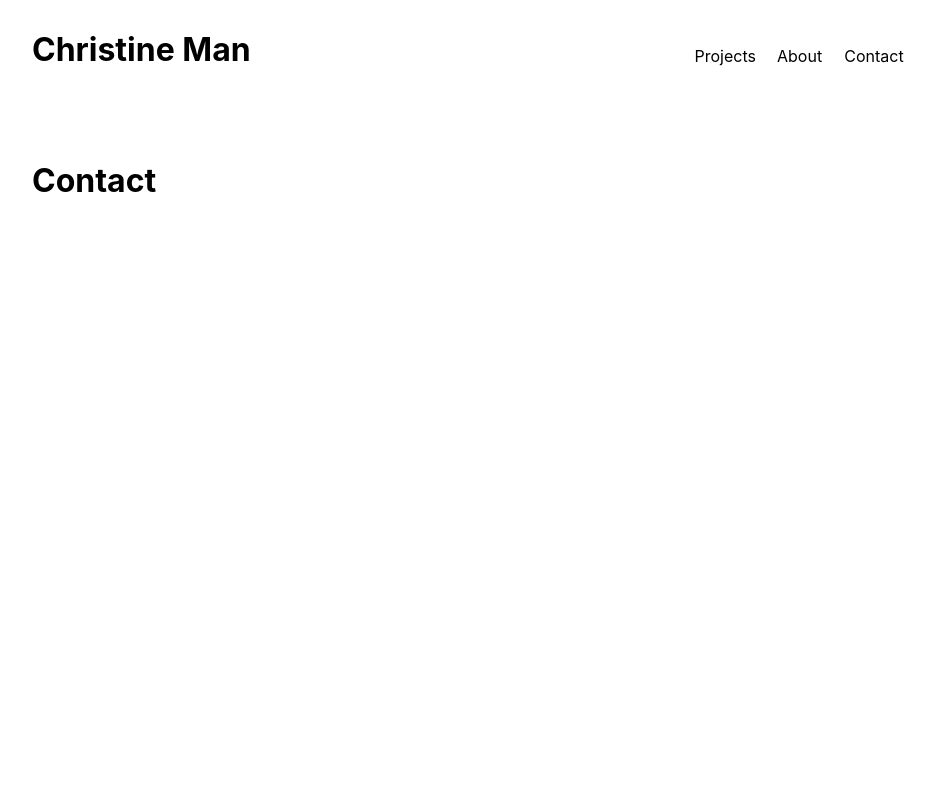
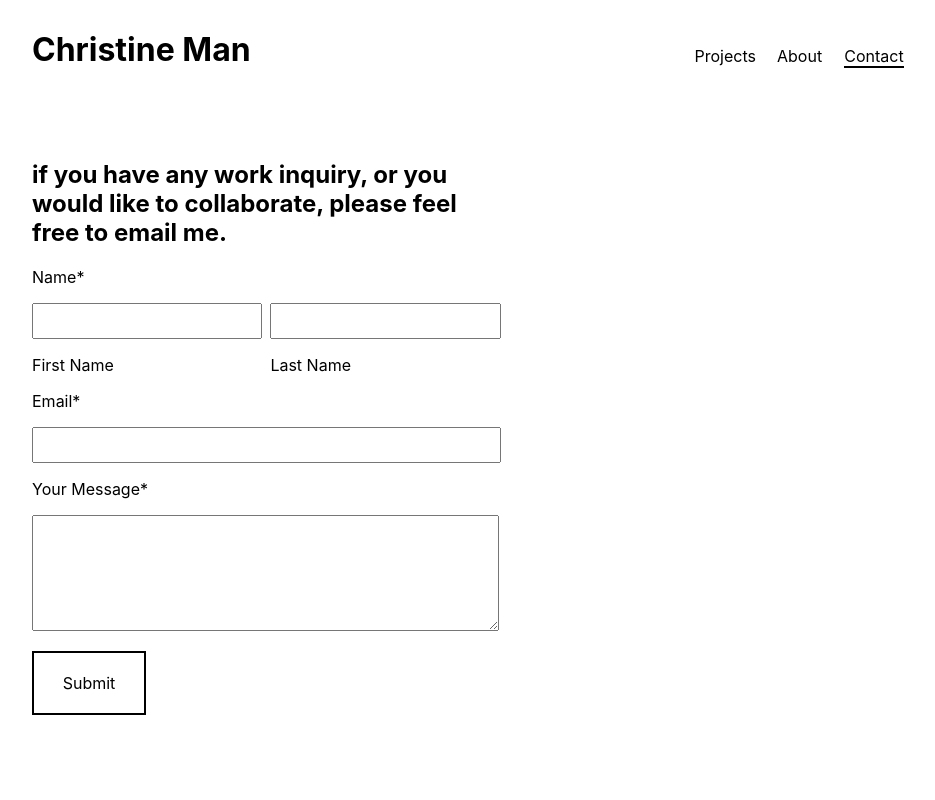
Before and after one commit to colinbut/christineman, a React (Create React App) app: page /contact in a window 1280 px wide. Shown: the top 800 px of the page, without its empty margins (32-967 px from the left). Built offline with nearby package versions, Linux system fonts and the light colour scheme.

Commit message:
Contact form, submitbutton, more css changes

```diff
--- a/src/App.js
+++ b/src/App.js
@@ -54,13 +54,13 @@ const NavMenu = () => {
         <div className="nav">
             <ul>
                 <li className="nav-menu-item">
-                    <NavLink to="/projects">Projects</NavLink>
+                    <NavLink to="/projects" activeClassName="active">Projects</NavLink>
                 </li>
                 <li className="nav-menu-item">
-                    <NavLink to="/about">About</NavLink>
+                    <NavLink to="/about" activeClassName="active">About</NavLink>
                 </li>
                 <li className="nav-menu-item">
-                    <NavLink to="/contact">Contact</NavLink>
+                    <NavLink to="/contact" activeClassName="active">Contact</NavLink>
                 </li>
             </ul>
         </div>
--- a/src/components/Contact.js
+++ b/src/components/Contact.js
@@ -1,10 +1,23 @@
 import React from 'react'
 import '../css/index.css';
+import Footer from './Footer'
+import ContactForm from './ContactForm'
 
 export default function Contact() {
     return (
         <div>
-            <h1>Contact</h1>
+            <ContactForm/>
+            <Follow />
+            <Footer/>
         </div>
     )
 }
+
+const Follow = () => {
+    return (
+        <div className="follow">
+            <h1>Follow</h1>
+            <p><a href="http://www.linkedin.com/christineman">LinkedIn</a></p>
+        </div>
+    )
+}
--- /dev/null
+++ b/src/components/ContactForm.js
@@ -0,0 +1,81 @@
+import React, { Component } from 'react'
+import '../css/index.css';
+import Grid from '@material-ui/core/Grid'
+import SubmitButton from './ui/SubmitButton'
+
+class ContactForm extends Component {
+
+    constructor(props) {
+        super(props)
+
+        this.initialState = {
+            firstName: '',
+            lastName: '',
+            email: '',
+            message: ''
+        }
+
+        this.state = this.initialState
+    }
+
+    handleChange = event => {
+        const { name, value } = event.target
+        this.setState({
+            [name]: value
+        })
+    }
+
+    submitForm = () => {
+        console.log('Submitted form: ' + this.state)
+    }
+
+    render() {
+
+        const { firstName, lastName, email, message } = this.state
+
+        return (
+            <div className="contact-page-container-wrapper">
+                <h2>
+                    if you have any work inquiry, or you would like to
+                    collaborate, please feel free to email me.
+                </h2>
+                <form>
+                    <Grid container spacing={2}>
+                        <Grid item xs={12}>
+                            <label for="name">Name*</label>
+                        </Grid>
+                        <Grid item xs={6}>
+                            <input type="text" name="firstName" id="firstname" value={firstName} onChange={this.handleChange}/>
+                        </Grid>
+                        <Grid item xs={6}>
+                            <input type="text" name="lastName" id="lastname" value={lastName} onChange={this.handleChange}/>
+                        </Grid>
+                        <Grid item xs={6}>
+                            <label for="firstname">First Name</label>
+                        </Grid>
+                        <Grid item xs={6}>
+                            <label for="lastname">Last Name</label>
+                        </Grid>
+                        <Grid item xs={12}>
+                            <label for="name">Email*</label>
+                        </Grid>
+                        <Grid item xs={12}>
+                            <input type="email" name="email" id="email" value={email} onChange={this.handleChange}/>
+                        </Grid>
+                        <Grid item xs={12}>
+                            <label for="message">Your Message*</label>
+                        </Grid>
+                        <Grid item xs={12}>
+                            <textarea rows="4" cols="50">{message}</textarea>
+                        </Grid>
+                        <Grid item xs={3}>
+                            <SubmitButton buttonText="Submit" submitForm={this.submitForm} />
+                        </Grid>
+                    </Grid>
+                </form>
+            </div>
+        )
+    }
+}
+
+export default ContactForm
--- a/src/components/Project.js
+++ b/src/components/Project.js
@@ -27,7 +27,7 @@ const Project = (props) => {
             <h1>Project Title</h1>
             <p>Project Description</p>
             <Grid container spacing={1}>
-                <Grid item xs={6}>
+                <Grid item xs={12}>
                     <Card square={true}>
                         <CardActionArea>
                             <CardMedia className={classes.media} image={_project.image} title={_project.title}/>
--- /dev/null
+++ b/src/components/ui/SubmitButton.js
@@ -0,0 +1,22 @@
+import React from 'react'
+
+const buttonStyle = {
+    width: '110px',
+    height: '60px',
+    border: '2px solid black',
+    textAlign: 'center',
+    verticalAlign: 'middle',
+    lineHeight: '60px'
+}
+
+const SubmitButton = (props) => {
+    let buttonText = props.buttonText
+    let submitForm = props.submitForm
+    return (
+        <div style={buttonStyle} onClick={submitForm}>
+            { buttonText }
+        </div>
+    )
+}
+
+export default SubmitButton
--- a/src/css/index.css
+++ b/src/css/index.css
@@ -34,12 +34,20 @@ code {
   font-weight: bold;
 }
 
+a.site-title.active {
+  border-bottom: 2px solid white;
+}
+
 .description-link {
   font-size: 32px;
   font-style: normal;
   font-weight: 400;
   width: 50%;
   border-bottom: 1px solid black;
+}
+
+.active {
+  border-bottom: 2px solid black;
 }
 
 
@@ -73,3 +81,36 @@ li {
 .about-page-container-wrapper {
   width: 40%;
 }
+
+.contact-page-container-wrapper {
+  width: 40%;
+}
+
+input {
+  width: 100%;
+  height: 30px;
+}
+
+textarea {
+  width: 100%;
+  height: 110px;
+}
+
+.submit-button {
+  width: 110px;
+  height: 60px;
+  border: 2px solid black;
+  text-align: center;
+  vertical-align: middle;
+  line-height: 60px;
+}
+
+.submit-button:hover {
+  background-color: black;
+  color: white;
+  cursor: pointer;
+}
+
+.follow {
+  padding: 70px 0;
+}
```
